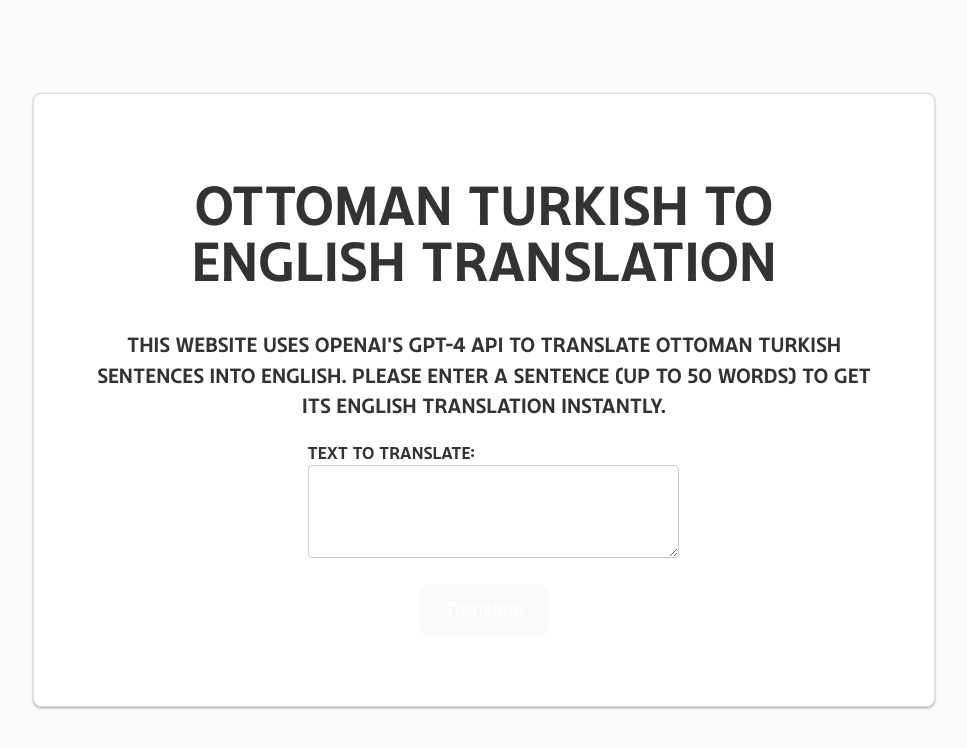
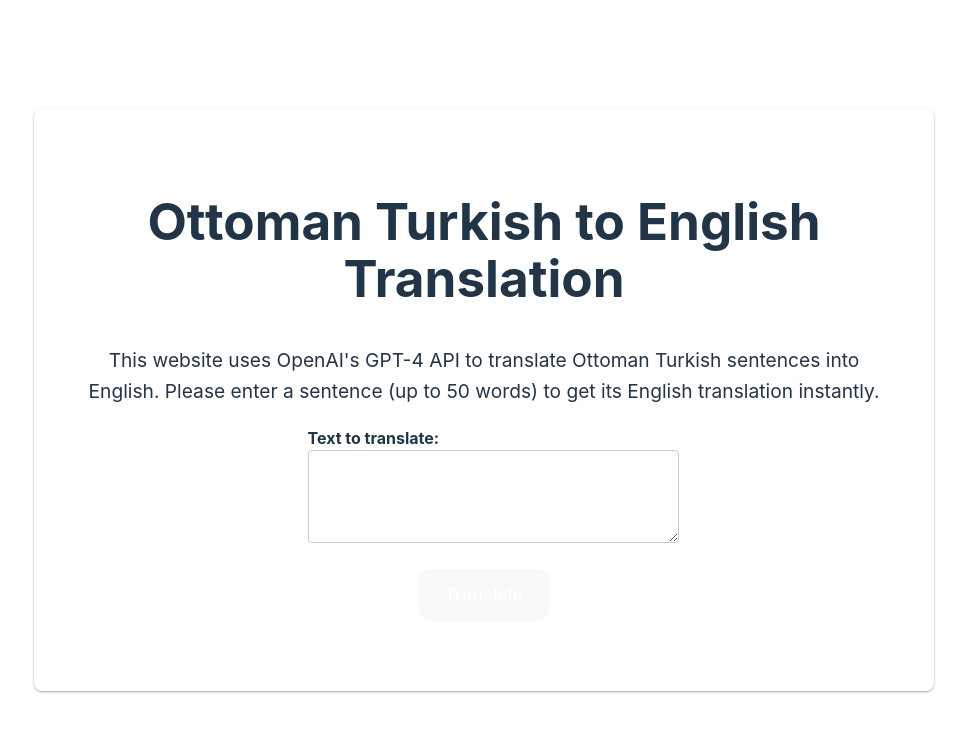
Before and after one commit to mervetekgurler/ottomantranslator, a React (Vite) app: page / in a window 1280 px wide. Shown: the top 748 px of the page, without its empty margins (156-1123 px from the left). Built offline with nearby package versions, Linux system fonts and the light colour scheme.

Commit message:
styling round 2

```diff
--- a/src/App.css
+++ b/src/App.css
@@ -6,9 +6,9 @@
 }
 
 body {
-  font-family: chulapa, Arial, sans-serif;
-  background-color: #fafafa;
-  color: #333;
+  font-family: "SF Pro Text", 'Segoe UI', Roboto, Oxygen, Ubuntu, Cantarell, 'Open Sans', 'Helvetica Neue', Arial, sans-serif;
+  background: var(--fbc-white);
+  color: var(--fbc-primary-text);
   display: flex;     /* Add flexbox properties to center .App */
   justify-content: center;
   align-items: center;
@@ -22,9 +22,9 @@ body {
   padding: 50px;
   max-width: 800px;
   width: 100%;       /* Take the full width up to max-width */
-  background-color: #ffffff;
+  background-color: var(--fbc-light-gray);
   border-radius: 8px;
-  border: 1px solid #e0e0e0;
+  border: 1px solid var(--fbc-secondary-text);
   box-shadow: 0 1px 3px rgba(0, 0, 0, 0.12), 0 1px 2px rgba(0, 0, 0, 0.24);
 }
 
@@ -50,7 +50,7 @@ textarea {
 
 button {
   background-color: #00A67E; /* chatgpt green lol */
-  color: #ffffff;
+  color: var(--fbc-light-gray);
   font-size: 1.2em;         /* Increased font-size */
   padding: 15px 25px;      /* Increased padding */
   border-radius: 12px;     /* Made it curvier */
```
